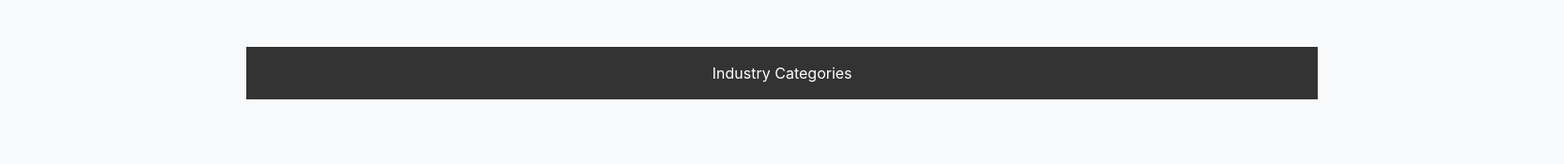
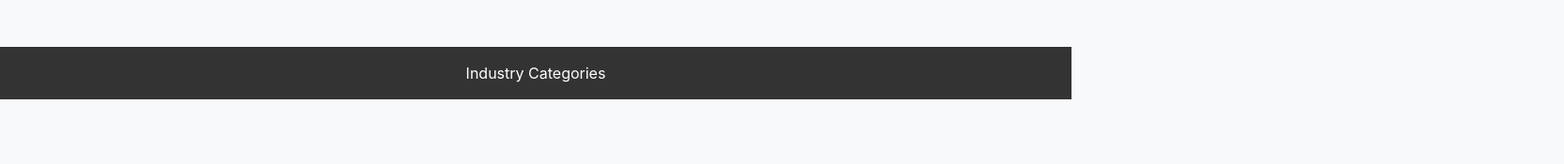
Before and after one commit to aminur019/webfolw, a plain HTML site: page index.html in a window 1280 px wide. Shown: the whole page at 94% size, 1664 px wide, since content can reach past the window. Drawn offline with nearby package versions, Linux system fonts and the light colour scheme.

Commit message:
Update index.html

```diff
--- a/index.html
+++ b/index.html
@@ -87,7 +87,7 @@
     border: none;
     cursor: pointer;
     max-width: 68vw; /* This may need to be adjusted based on your layout */
-    margin: 0 23%;
+    margin: 0 auto;
     min-width:1140px;
 }
 
```
